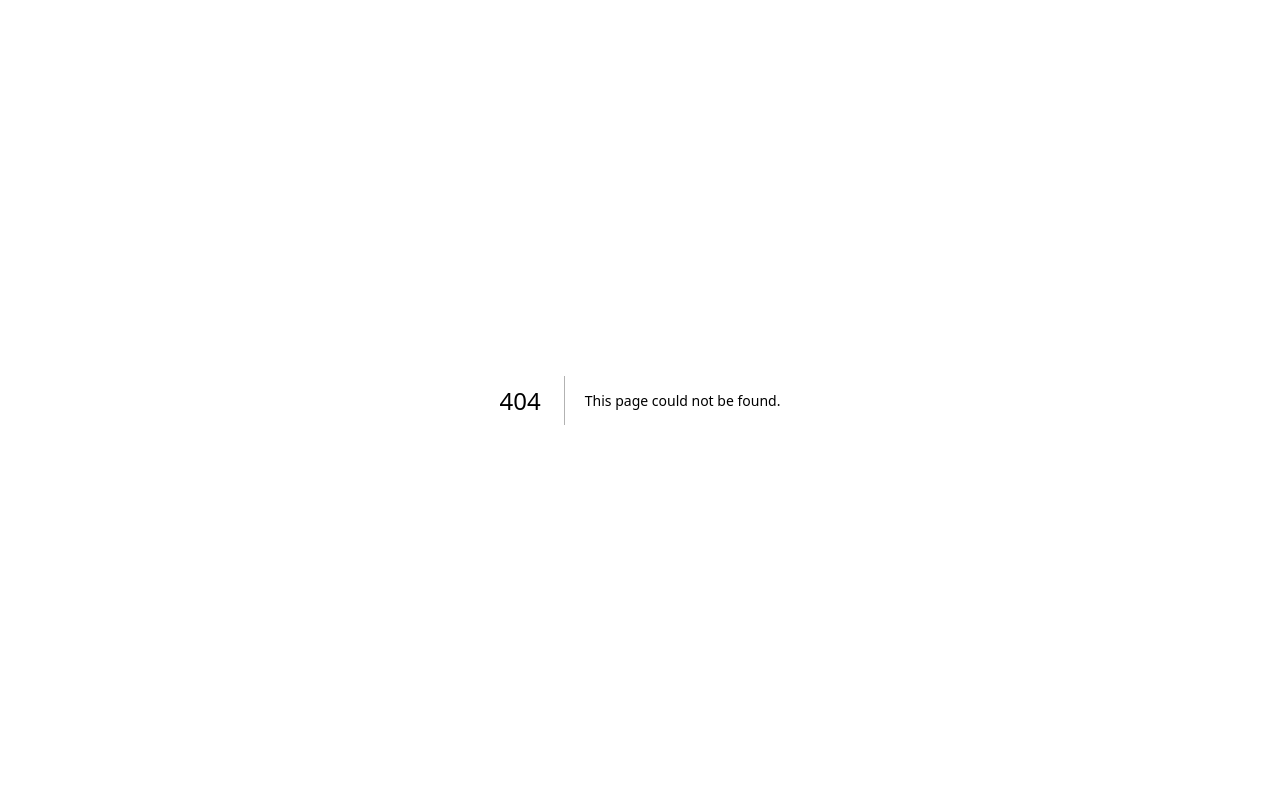
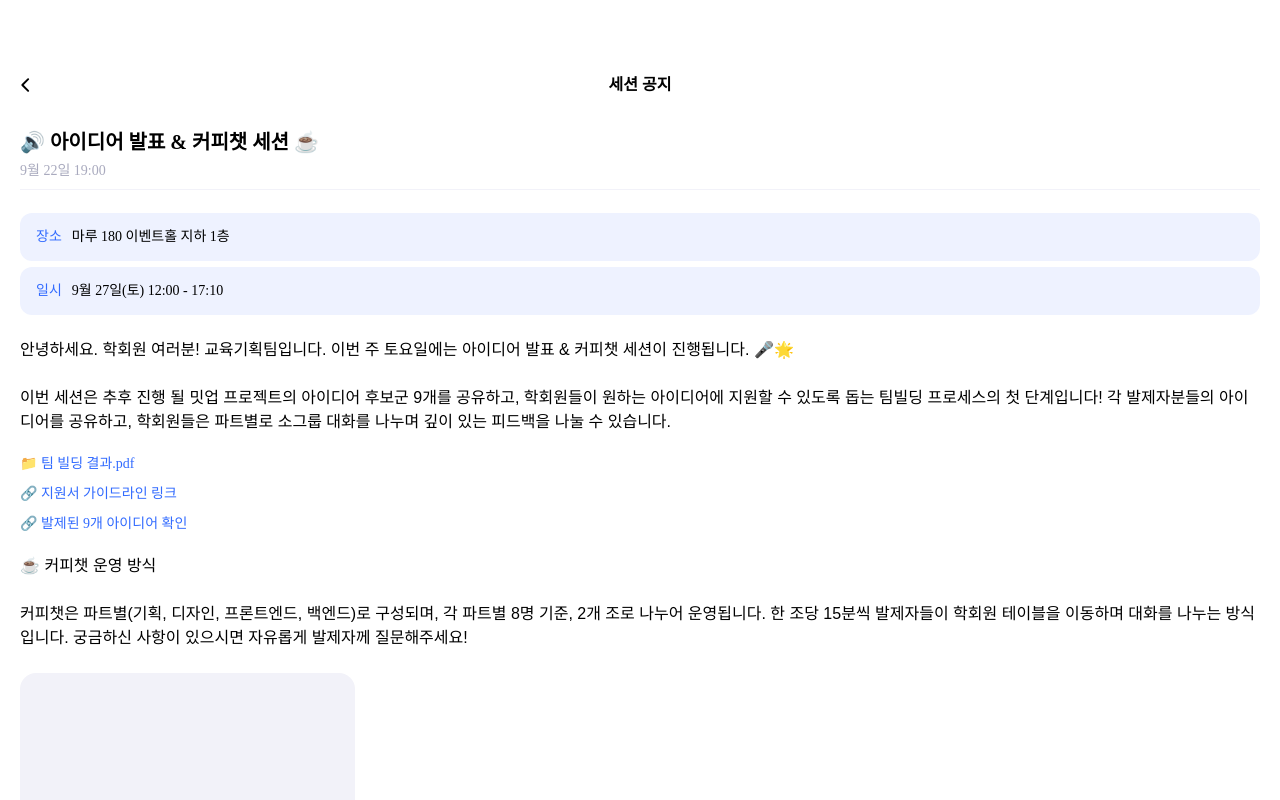
Before and after one commit to Kusitms32th-KuCheck/KuCheck-Front, a Next.js app: page /notice/1 in a window 1280 px wide. Before the commit this address had no page. Shown: the top 800 px of the page. Built offline with nearby package versions, Linux system fonts and the light colour scheme; a web font is replaced by a local one.

Commit message:
style(#1): 세션 공지 상세 정보  퍼블리싱

```diff
--- /dev/null
+++ b/src/app/notice/[id]/page.tsx
@@ -0,0 +1,55 @@
+import Header from '@/components/common/Header'
+
+export default function NoticeDetailPage() {
+  return (
+    <main className="flex items-center justify-center bg-gray-100">
+      <div className="desktop:w-[375px] min-h-screen bg-white">
+        <Header headerType="dynamic" title={'세션 공지'} />
+        <div className="h-[116px]" />
+        <div className="px-5 pb-[145px]">
+          <section className="flex flex-col gap-y-[3px] border-b border-gray-100 pt-[10px] pb-[8px]">
+            <p className="heading-sm-semibold">🔊 아이디어 발표 & 커피챗 세션 ☕</p>
+            <p className="body-sm-regular text-gray-400">9월 22일 19:00</p>
+          </section>
+          <section className="my-[23px] flex flex-col gap-y-[6px]">
+            <div className="bg- bg-primary-50 flex h-[48px] items-center gap-x-[10px] rounded-[12px] pr-[10px] pl-4">
+              <p className="body-sm-medium text-primary-500">장소</p>
+              <p className="body-sm-medium">마루 180 이벤트홀 지하 1층</p>
+            </div>
+            <div className="bg- bg-primary-50 flex h-[48px] items-center gap-x-[10px] rounded-[12px] pr-[10px] pl-4">
+              <p className="body-sm-medium text-primary-500">일시</p>
+              <p className="body-sm-medium">9월 27일(토) 12:00 - 17:10</p>
+            </div>
+          </section>
+          <p>
+            안녕하세요. 학회원 여러분! 교육기획팀입니다. 이번 주 토요일에는 아이디어 발표 & 커피챗 세션이 진행됩니다.
+            🎤🌟
+            <br />
+            <br />
+            이번 세션은 추후 진행 될 밋업 프로젝트의 아이디어 후보군 9개를 공유하고, 학회원들이 원하는 아이디어에 지원할
+            수 있도록 돕는 팀빌딩 프로세스의 첫 단계입니다! 각 발제자분들의 아이디어를 공유하고, 학회원들은 파트별로
+            소그룹 대화를 나누며 깊이 있는 피드백을 나눌 수 있습니다.
+          </p>
+          <section className="my-[15px]">
+            <p className="body-sm-medium text-primary-500 py-[5px]">📁 팀 빌딩 결과.pdf</p>
+            <p className="body-sm-medium text-primary-500 py-[5px]">🔗 지원서 가이드라인 링크</p>
+            <p className="body-sm-medium text-primary-500 py-[5px]">🔗 발제된 9개 아이디어 확인</p>
+          </section>
+
+          <p>
+            ☕ 커피챗 운영 방식
+            <br />
+            <br />
+            커피챗은 파트별(기획, 디자인, 프론트엔드, 백엔드)로 구성되며, 각 파트별 8명 기준, 2개 조로 나누어
+            운영됩니다. 한 조당 15분씩 발제자들이 학회원 테이블을 이동하며 대화를 나누는 방식입니다. 궁금하신 사항이
+            있으시면 자유롭게 발제자께 질문해주세요!
+          </p>
+          <div className="mt-[23px] flex flex-col gap-y-2">
+            <div className="h-[335px] w-[335px] rounded-[16px] bg-gray-100"></div>
+            <div className="h-[335px] w-[335px] rounded-[16px] bg-gray-100"></div>
+          </div>
+        </div>
+      </div>
+    </main>
+  )
+}
--- a/src/components/home/NoticeCard.tsx
+++ b/src/components/home/NoticeCard.tsx
@@ -1,5 +1,6 @@
 import Tag from '@/components/common/Tag'
 import { ChevronRightIcon, NoticeIcon } from '@/assets/svgComponents'
+import Link from 'next/link'
 
 export default function NoticeCard() {
   return (
@@ -9,7 +10,9 @@ export default function NoticeCard() {
           <NoticeIcon width={20} height={20} />
           <p className="body-lg-semibold">공지사항</p>
         </div>
-        <ChevronRightIcon width={24} height={24} />
+        <Link href={'/notice/1'}>
+          <ChevronRightIcon width={24} height={24} />
+        </Link>
       </div>
 
       <div className="flex flex-col">
```
